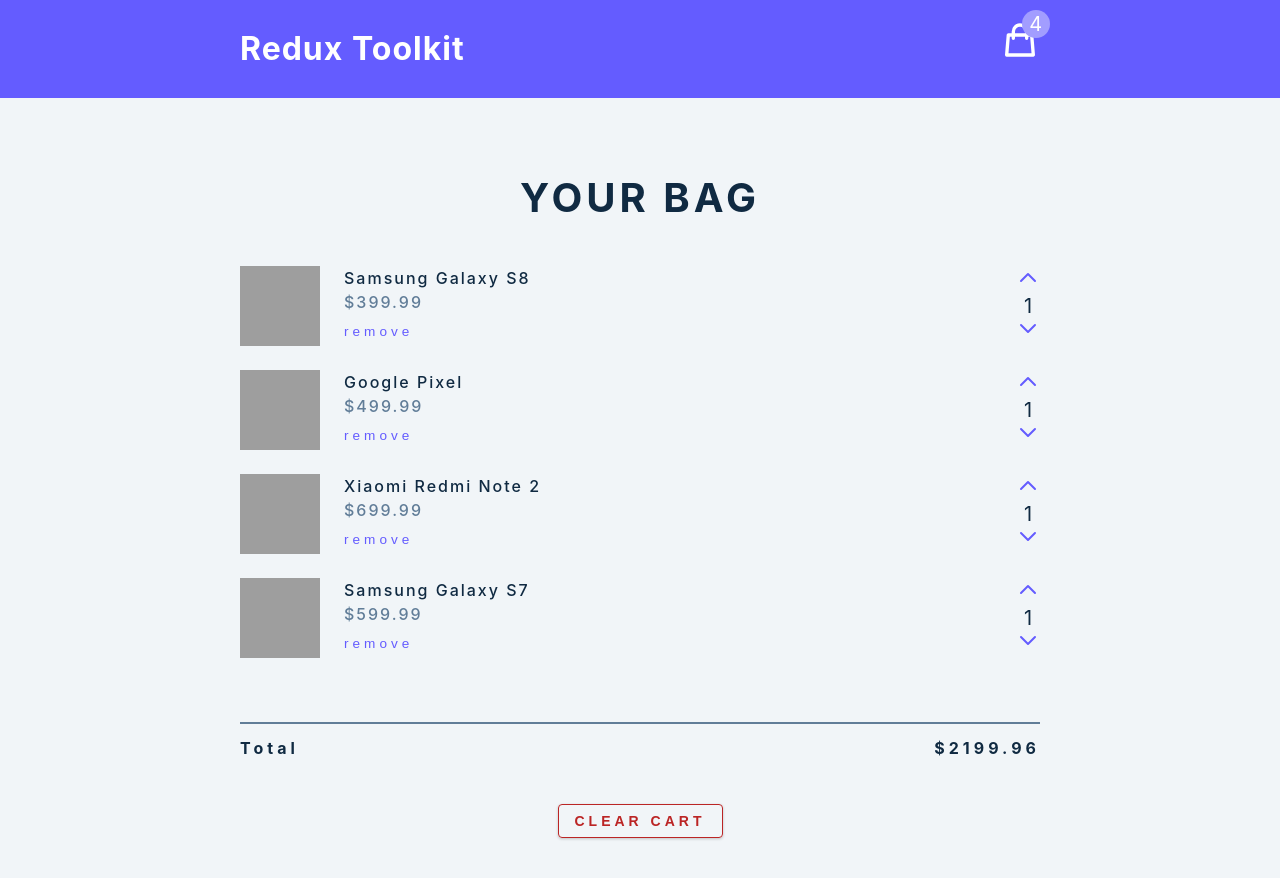
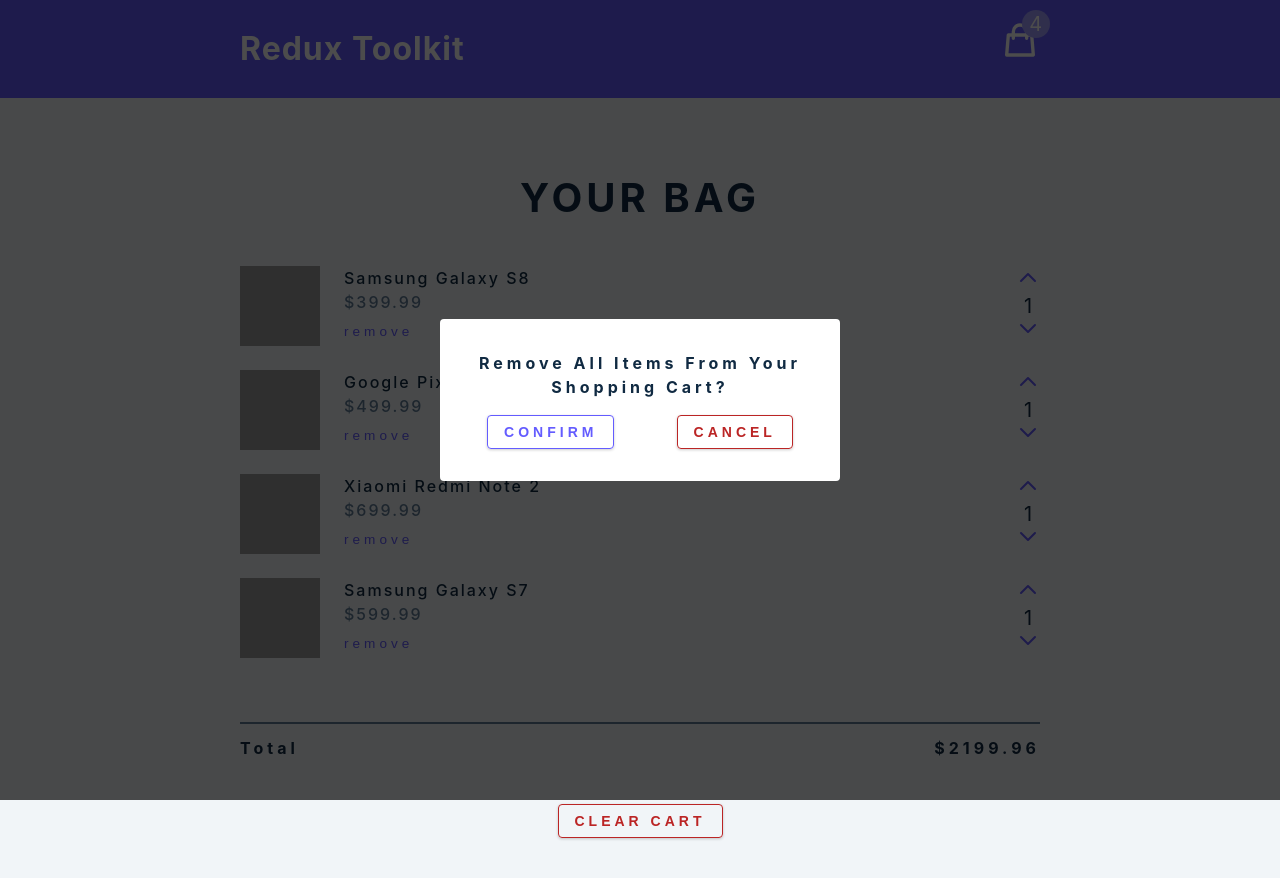
Before and after one commit to Dachi-Papashvili88/redux-tutorial, a React (Create React App) app: page / in a window 1280 px wide. Built offline with nearby package versions, Linux system fonts and the light colour scheme; grey boxes are pictures that could not be loaded.

Commit message:
create Modal component

```diff
--- a/src/App.js
+++ b/src/App.js
@@ -1,8 +1,9 @@
-import { useEffect } from 'react';
-import Navbar from './components/Navbar';
-import CartContainer from './components/CartContainer';
-import { useSelector, useDispatch } from 'react-redux';
-import { calculateTotals } from './features/cart/cartSlice';
+import { useEffect } from "react";
+import Navbar from "./components/Navbar";
+import CartContainer from "./components/CartContainer";
+import { useSelector, useDispatch } from "react-redux";
+import { calculateTotals } from "./features/cart/cartSlice";
+import Modal from "./components/Modal";
 
 function App() {
   const { cartItems } = useSelector((state) => state.cart);
@@ -12,6 +13,7 @@
   }, [cartItems]);
   return (
     <main>
+      <Modal />
       <Navbar />
       <CartContainer />
     </main>
--- /dev/null
+++ b/src/components/Modal.js
@@ -0,0 +1,18 @@
+const Modal = () => {
+  return (
+    <aside className="modal-container">
+      <div className="modal">
+        <h4>Remove all items from your shopping cart?</h4>
+        <div className="btn-container">
+          <button type="button" className="btn confirm-btn">
+            confirm
+          </button>
+          <button type="button" className="btn clear-btn">
+            cancel
+          </button>
+        </div>
+      </div>
+    </aside>
+  );
+};
+export default Modal;
```
